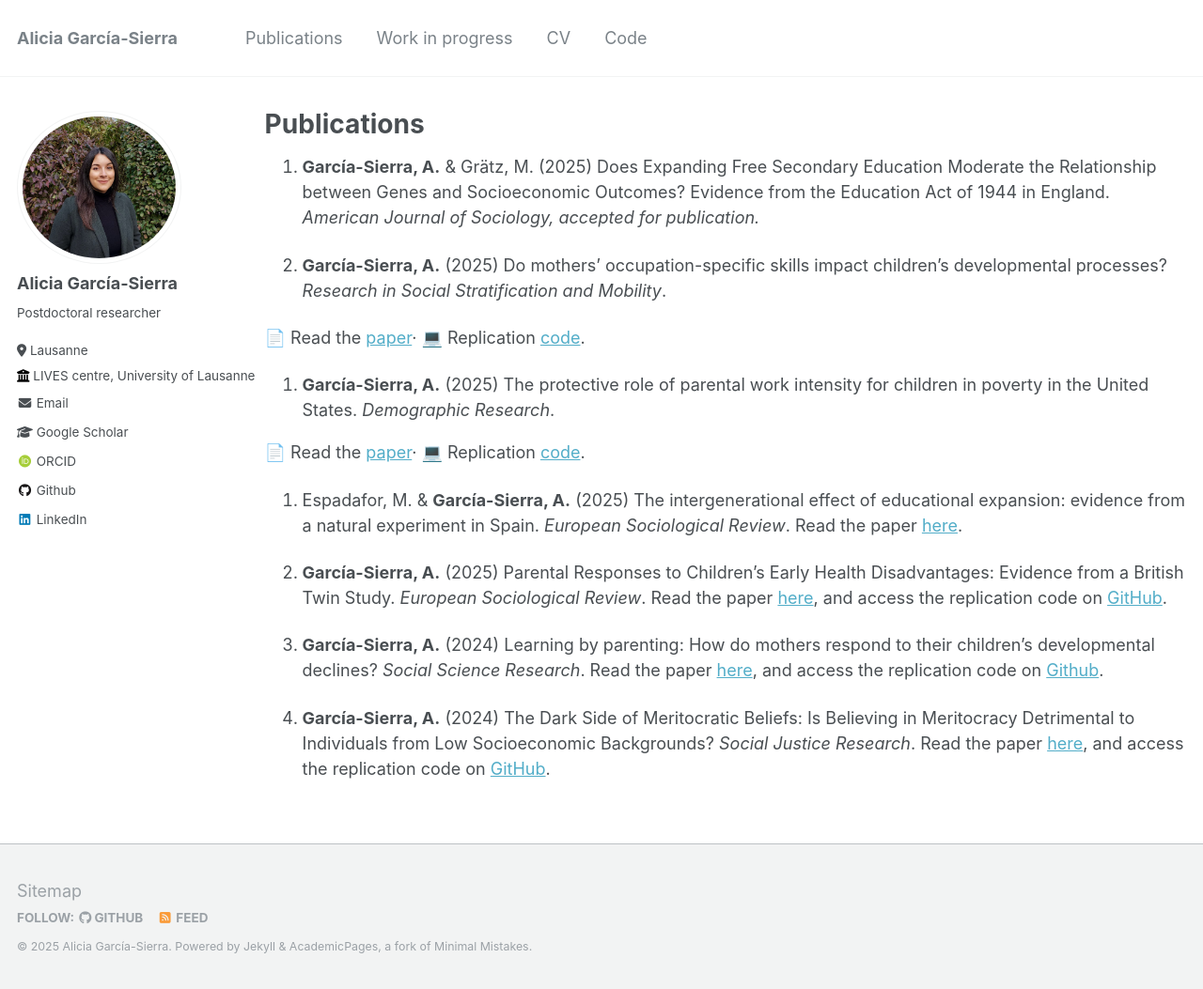
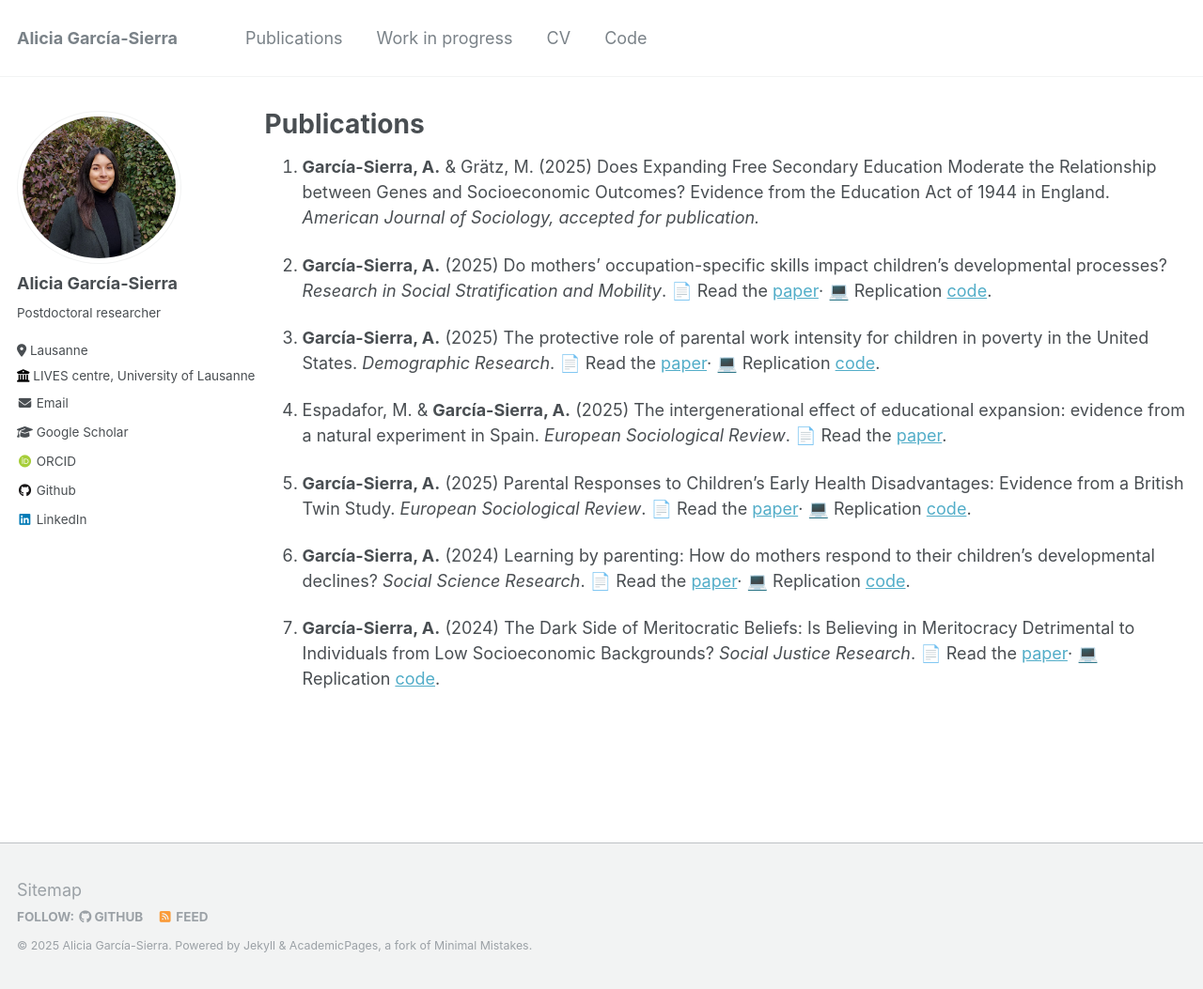
Before and after one commit to aliciagarciasierra/aliciagarciasierra.github.io, a Jekyll site: the page built from _pages/publications.md, in a window 1280 px wide and 1053 px high. Shown: the whole window at 94% size. Built offline with Jekyll 4.4.1, drawn with Linux system fonts in a browser that asks for light colours; some web fonts are replaced.

Commit message:
Update publications.md

```diff
--- a/_pages/publications.md
+++ b/_pages/publications.md
@@ -8,21 +8,19 @@ author_profile: true
 7. **García-Sierra, A.** & Grätz, M. (2025) Does Expanding Free Secondary Education Moderate the Relationship between Genes and Socioeconomic Outcomes? Evidence from the Education Act of 1944 in England. _American Journal of Sociology, accepted for publication._
 
 6. **García-Sierra, A.** (2025) Do mothers’ occupation-specific skills impact children’s developmental processes? _Research in Social Stratification and Mobility_.
-
-📄 Read the [paper](https://www.sciencedirect.com/science/article/pii/S0276562425000939)· 💻 Replication [code](https://github.com/aliciagarciasierra/MOTHERS_SKILLS).
+   📄 Read the [paper](https://www.sciencedirect.com/science/article/pii/S0276562425000939)· 💻 Replication [code](https://github.com/aliciagarciasierra/MOTHERS_SKILLS).
 
 5. **García-Sierra, A.** (2025) The protective role of parental work intensity for children in poverty in the United States. _Demographic Research_.
-
-📄 Read the [paper](https://www.demographic-research.org/articles/volume/53/4)· 💻 Replication [code](https://github.com/aliciagarciasierra/Parental_Work_Intensity).
+   📄 Read the [paper](https://www.demographic-research.org/articles/volume/53/4)· 💻 Replication [code](https://github.com/aliciagarciasierra/Parental_Work_Intensity).
 
 4. Espadafor, M. & **García-Sierra, A.** (2025) The intergenerational effect of educational expansion: evidence from a natural experiment in Spain. _European Sociological Review_.
-Read the paper [here](https://academic.oup.com/esr/article/41/5/706/8107684).
+   📄 Read the [paper](https://academic.oup.com/esr/article/41/5/706/8107684).
 
 3. **García-Sierra, A.** (2025) Parental Responses to Children’s Early Health Disadvantages: Evidence from a British Twin Study. _European Sociological Review_.
-Read the paper [here](https://academic.oup.com/esr/article/41/1/97/7631266), and access the replication code on [GitHub](https://github.com/aliciagarciasierra/PARENTAL_RESPONSES_ESR).
+   📄 Read the [paper](https://academic.oup.com/esr/article/41/1/97/7631266)· 💻 Replication [code](https://github.com/aliciagarciasierra/PARENTAL_RESPONSES_ESR).
 
 2. **García-Sierra, A.** (2024) Learning by parenting: How do mothers respond to their children’s developmental declines? _Social Science Research_.
-Read the paper [here](https://www.sciencedirect.com/science/article/pii/S0049089X24000103), and access the replication code on [Github](https://github.com/aliciagarciasierra/LearningbyParenting/tree/main).
+   📄 Read the [paper](https://www.sciencedirect.com/science/article/pii/S0049089X24000103)· 💻 Replication [code](https://github.com/aliciagarciasierra/LearningbyParenting).
 
 1. **García-Sierra, A.** (2024) The Dark Side of Meritocratic Beliefs: Is Believing in Meritocracy Detrimental to Individuals from Low Socioeconomic Backgrounds? _Social Justice Research_.
-Read the paper [here](https://link.springer.com/article/10.1007/s11211-023-00413-x), and access the replication code on [GitHub](https://github.com/aliciagarciasierra/TheDarkSideofMeritocraticBeliefs/tree/main).
+   📄 Read the [paper](https://link.springer.com/article/10.1007/s11211-023-00413-x)· 💻 Replication [code](https://github.com/aliciagarciasierra/TheDarkSideofMeritocraticBeliefs).
```
